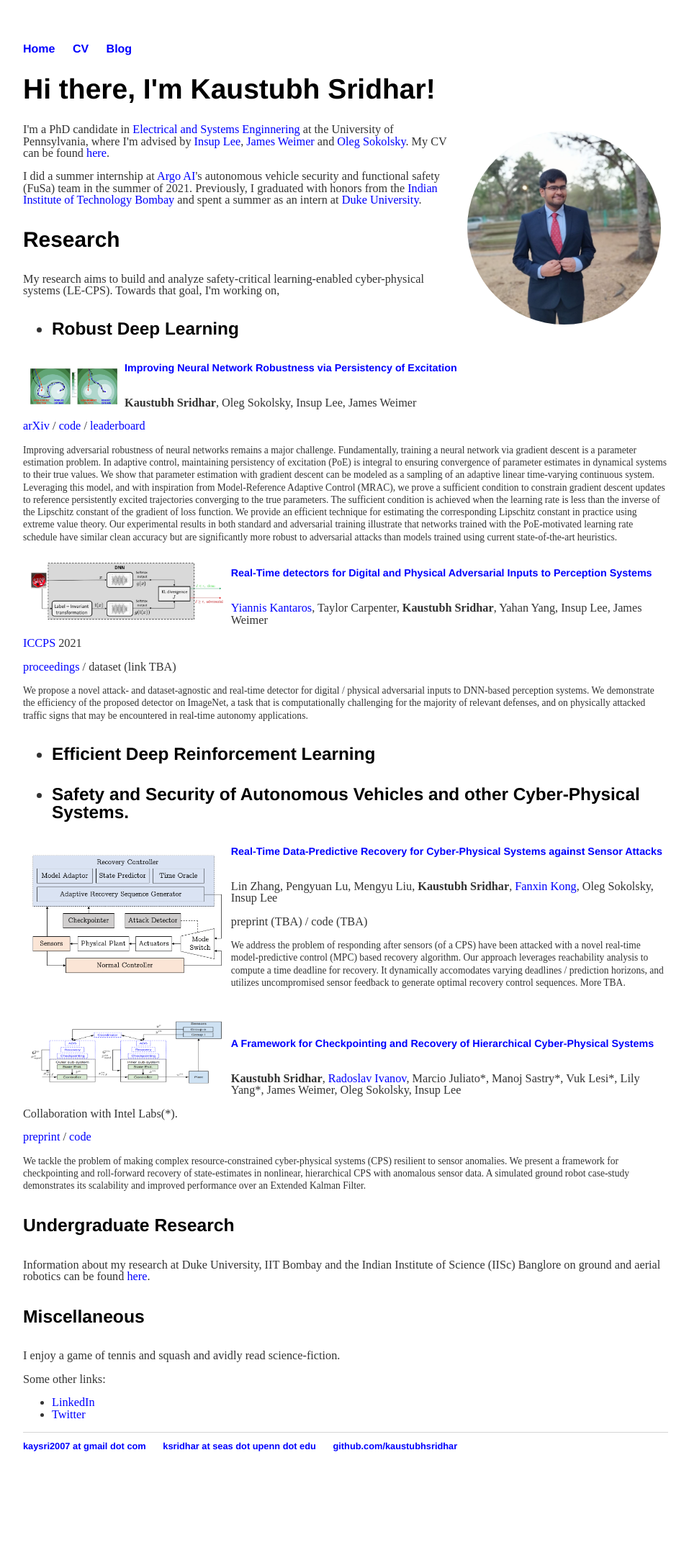
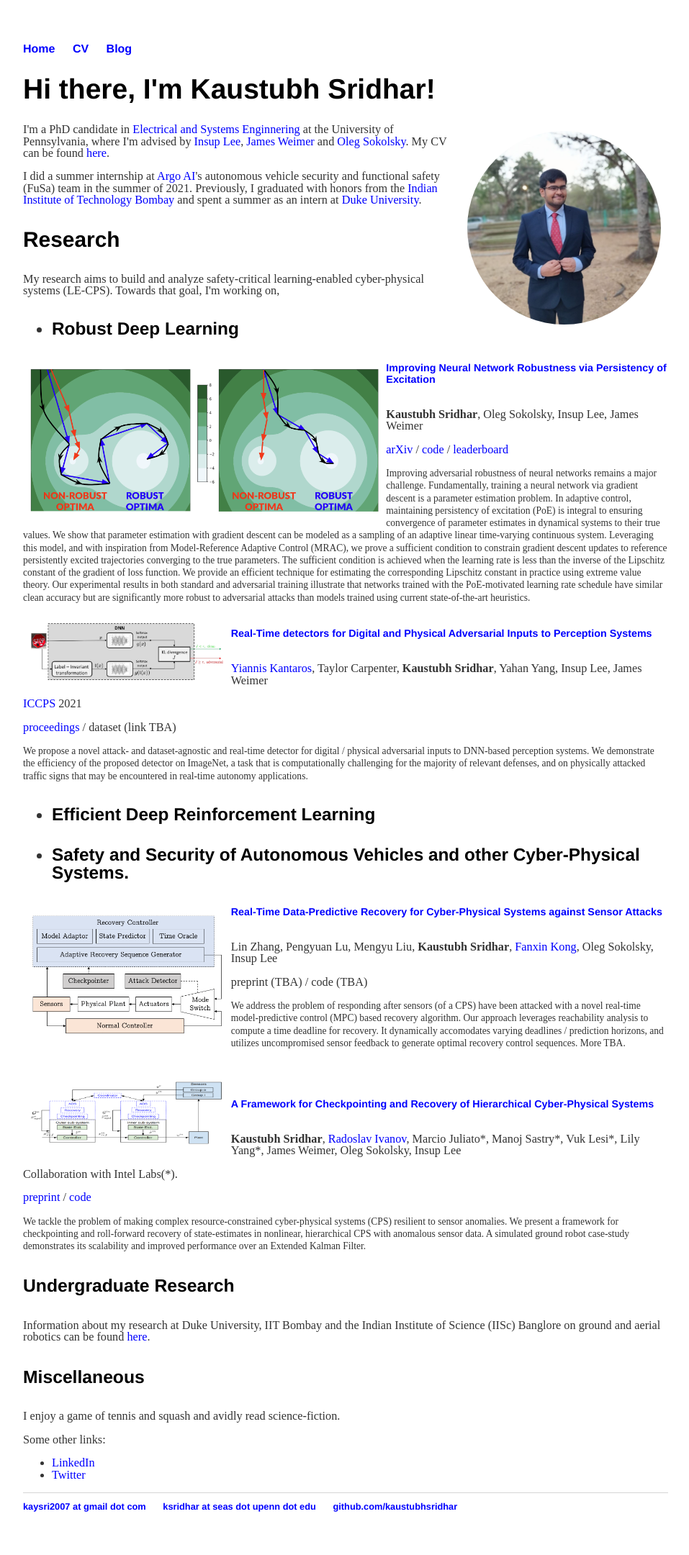
Before and after one commit to kaustubhsridhar/kaustubhsridhar_old.github.io, a Jekyll site: the page built from index.html, in a window 1280 px wide. Shown: the whole page at 72% size, without its empty margins (160-1117 px from the left). Built offline with Jekyll 4.4.1, drawn with Linux system fonts in a browser that asks for light colours; before the commit the page ends 2077 px from its top, so only the background shows below that.

Commit message:
Update index.html

```diff
--- a/index.html
+++ b/index.html
@@ -21,7 +21,7 @@
 		<li><a id="RobustDL">Robust Deep Learning</a></li>
 	</ul></h5>
 
-	<img src="/images/PoE.png" alt="PoE" align="left" style="height:50px; padding: 10px;" class="img_rect">
+	<img src="/images/PoE.png" alt="PoE" align="left" style="height:200px; padding: 10px;" class="img_rect">
 	<h6><a id="PoE"><a href="https://arxiv.org/abs/2106.02078">Improving Neural Network Robustness via Persistency of Excitation</a></a></h6>
 	<p><b>Kaustubh Sridhar</b>, Oleg Sokolsky, Insup Lee, James Weimer</p>
 	<p><a href="https://arxiv.org/abs/2106.02078">arXiv</a> / <a href="https://github.com/kaustubhsridhar/PoE-robustness">code</a> / <a href="https://robustbench.github.io/">leaderboard</a></p>
```
